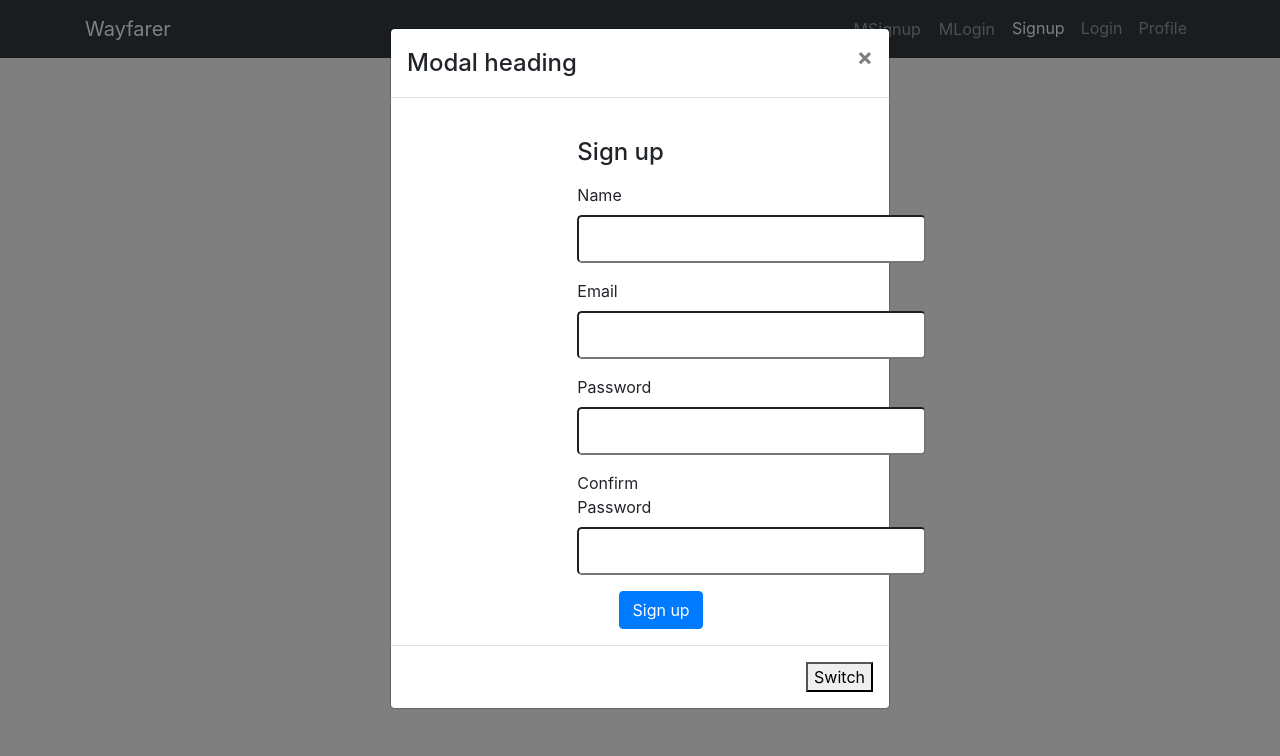
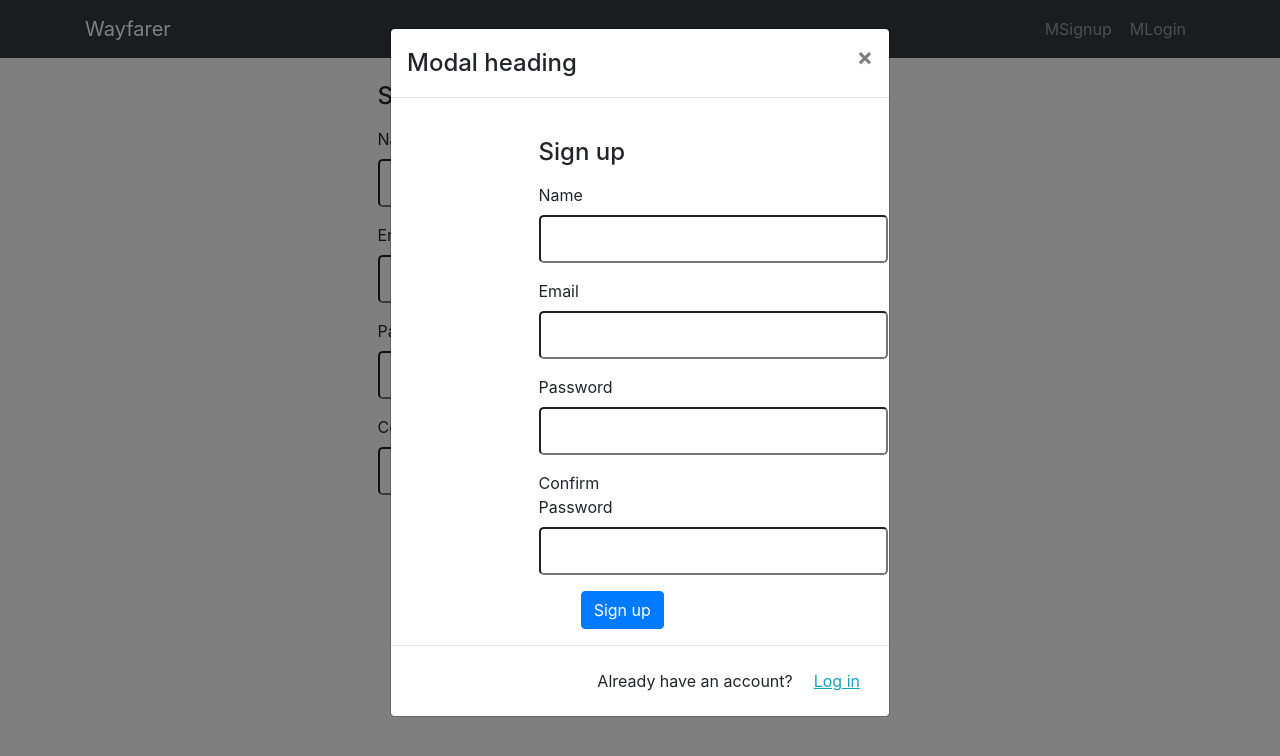
Before and after one commit to lauragsack/Wayfarer, a React (Create React App) app: page /signup in a window 1280 px wide. Both pictures are taken after a click on the link "MSignup". Shown: the top 756 px of the page. Built offline with nearby package versions, Linux system fonts and the light colour scheme.

Commit message:
show navbar logged in and out

```diff
--- a/src/components/Navbar.js
+++ b/src/components/Navbar.js
@@ -20,7 +20,7 @@ class Navbar extends Component {
   handleSwitchSL = () => this.setState({signup: false, login: true});
   handleSwitchLS = () => this.setState({login: false, signup: true});
 
-  render() {
+  render(props) {
     const {signup,login} = this.state;
     return (
     <>
@@ -35,25 +35,27 @@ class Navbar extends Component {
           <div className="collapse navbar-collapse" id="navbarsExample04">
             <ul className="navbar-nav ml-auto">
 
-              {/*Signup Modal Link*/}
+              { this.props.currentUser ?
+              <>
+              <li className="nav-item">
+                <NavLink className="nav-link" to="/profile">Profile</NavLink>
+              </li>
+              <li className="nav-item">
+                <a className="nav-link" href="/logout">Logout</a>
+              </li>
+              </>
+            :
+              <>
               <li className="nav-item">
                 <a className="nav-link btn" onClick={this.handleSignUp}>MSignup</a>
               </li>
 
-              {/*Login Modal Link*/}
+
               <li className="nav-item">
                 <a className="nav-link btn" onClick={this.handleLogin}>MLogin</a>
               </li>
-
-              <li className="nav-item">
-                <NavLink className="nav-link" to="/signup">Signup</NavLink>
-              </li>
-              <li className="nav-item">
-                <NavLink className="nav-link" to="/login">Login</NavLink>
-              </li>
-              <li className="nav-item">
-                <NavLink className="nav-link" to="/profile">Profile</NavLink>
-              </li>
+            </>
+          }
             </ul>
           </div>
         </div>
@@ -71,9 +73,11 @@ class Navbar extends Component {
 {/*          <button variant="secondary" onClick={this.handleCloseSignUp}>
             Close
           </button>*/}
-          <button variant="primary" onClick={this.handleSwitchSL}>
-            Switch
-          </button>
+
+          <p>Already have an account?</p>
+          <a className="btn text-info" onClick={this.handleSwitchSL}>
+            <u>Log in</u>
+          </a>
         </Modal.Footer>
       </Modal>
 
@@ -89,9 +93,10 @@ class Navbar extends Component {
 {/*          <button variant="secondary" onClick={this.handleCloseLogin}>
             Close
           </button>*/}
-          <button variant="primary" onClick={this.handleSwitchLS}>
-            Switch
-          </button>
+          <p>Not signed up yet?</p>
+          <a className="btn text-info" onClick={this.handleSwitchLS}>
+            <u>Sign up</u>
+          </a>
         </Modal.Footer>
       </Modal>
     </>
--- a/src/components/Signup.js
+++ b/src/components/Signup.js
@@ -34,7 +34,7 @@ class Signup extends Component {
         return (
             <div className="container mt-4">
                 <div className="row">
-                    <div className="col-md-4 offset-md-4">
+                    <div className="col-md-4 offset-md-3">
                         <h4 className="mb-3">Sign up</h4>
                         <form onSubmit={this.handleSubmit}>
                             <div className="form-group">
@@ -78,7 +78,7 @@ class Signup extends Component {
                                     type="password"
                                     id="password2"
                                     name="password2"
-                                    value={this.state.password}
+                                    value={this.state.password2}
                                 />
                             </div>
                             <button className="btn btn-primary float-right" type="submit">Sign up</button>
```
